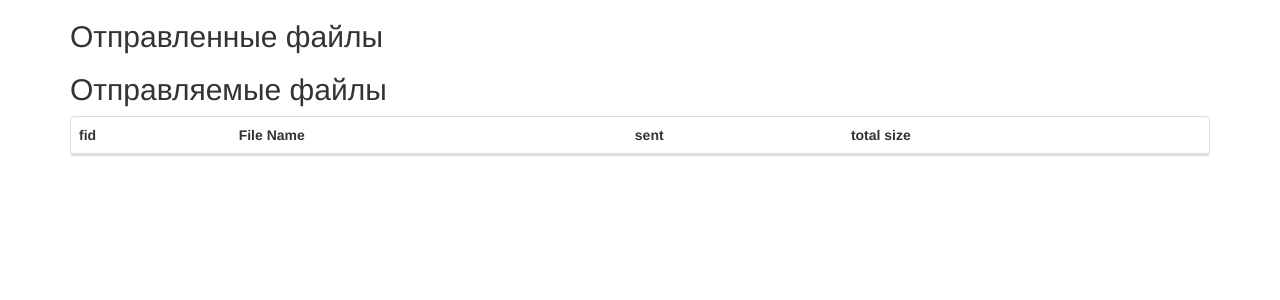
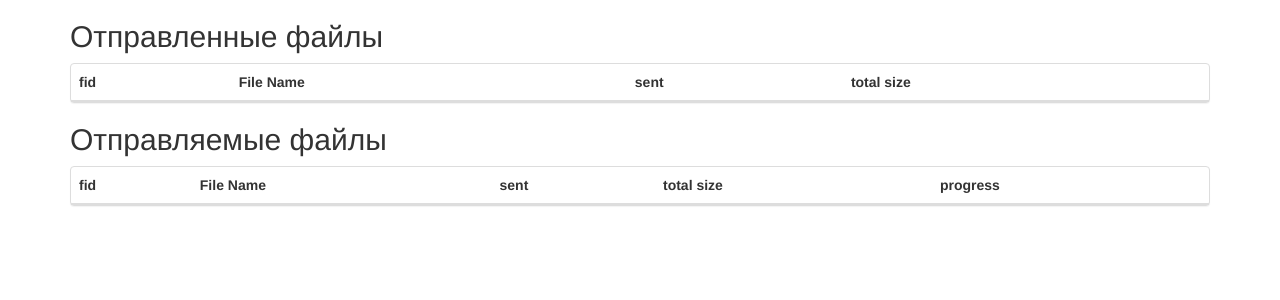
Before and after one commit to dou-hackathon-2015-marvin/marvin, a Flask app: template marvin/stats/templates/home_page.html in a window 1280 px wide. Shown: the top 300 px of the page. Run offline with Flask 2, Linux system fonts and the light colour scheme; the template is opened without the code that fills it, so the values that code supplies are empty; some libraries are stand-ins or nearby versions.

Commit message:
Add better representation

```diff
--- a/marvin/stats/templates/home_page.html
+++ b/marvin/stats/templates/home_page.html
@@ -11,9 +11,10 @@
   <body>
 
   <div class="container">
+
     <h2>Отправленные файлы</h2>
-    <h2>Отправляемые файлы</h2>
-    <div class="panel panel-default">
+
+      <div class="panel panel-default">
       <table class="table">
         <thead>
           <tr>
@@ -24,17 +25,53 @@
           </tr>
         </thead>
         <tbody>
-          {% for file in files %}
+          {% for file in hist_files %}
             <tr>
-              <th scope="row">1</th>
-              <td>{{ file.fid }}</td>
-              <td>{{ file.sent }}</td>
-              <td>{{ file.total }}</td>
+              <th scope="row">{{ file.id }}</th>
+              <td>{{ file.path }}</td>
+              <td>{{ file.sent|sizeof_fmt }}</td>
+              <td>{{ file.total|sizeof_fmt }}</td>
             </tr>
           {% endfor %}
         </tbody>
       </table>
     </div>
+
+    <h2>Отправляемые файлы</h2>
+
+    <div class="panel panel-default">
+      <table class="table">
+        <thead>
+          <tr>
+            <th>fid</th>
+            <th>File Name</th>
+            <th>sent</th>
+            <th>total size</th>
+            <th>progress</th>
+          </tr>
+        </thead>
+        <tbody>
+          {% for file in current_files %}
+            <tr>
+              <th scope="row">{{ file.id }}</th>
+              <td>{{ file.path }}</td>
+              <td>{{ file.sent|sizeof_fmt }}</td>
+              <td>{{ file.total|sizeof_fmt }}</td>
+              <td>
+
+                <div class="progress">
+                  <div class="progress-bar" role="progressbar" aria-valuenow="2" aria-valuemin="0" aria-valuemax="100" style="min-width: 2em; width: 0%;">
+                    0%
+                  </div>
+                </div>
+
+              </td>
+            </tr>
+          {% endfor %}
+        </tbody>
+      </table>
+    </div>
+
   <div/>
 
 
--- a/marvin/stats/views.py
+++ b/marvin/stats/views.py
@@ -3,14 +3,32 @@ from flask import Flask
 from flask import render_template
 from marvin.client import connect
 
+
+def sizeof_fmt(num, suffix='B'):
+    for unit in ['','K','M','G','T','P','E','Z']:
+        if abs(num) < 1024.0:
+            return "%3.1f %s%s" % (num, unit, suffix)
+        num /= 1024.0
+    return "%.1f %s%s" % (num, 'Y', suffix)
+
 app = Flask(__name__, static_url_path='/static')
+app.jinja_env.filters['sizeof_fmt'] = sizeof_fmt
+
+
 
 @app.route('/')
 def home_page():
     # get list of transfered files
     server = connect()
-    files = server.list_sending()
-    return render_template('home_page.html', files=files)
+    hist_files = server.hist()
+    current_files = server.list_sending()
+    return render_template('home_page.html',
+                           hist_files=hist_files,
+                           current_files=current_files)
 
 def start():
+    app.config['PROPAGATE_EXCEPTIONS'] = True
     app.run(debug=True)
+
+if __name__ == "__main__":
+    start()
```
Also changed, not shown: 1 other file.
